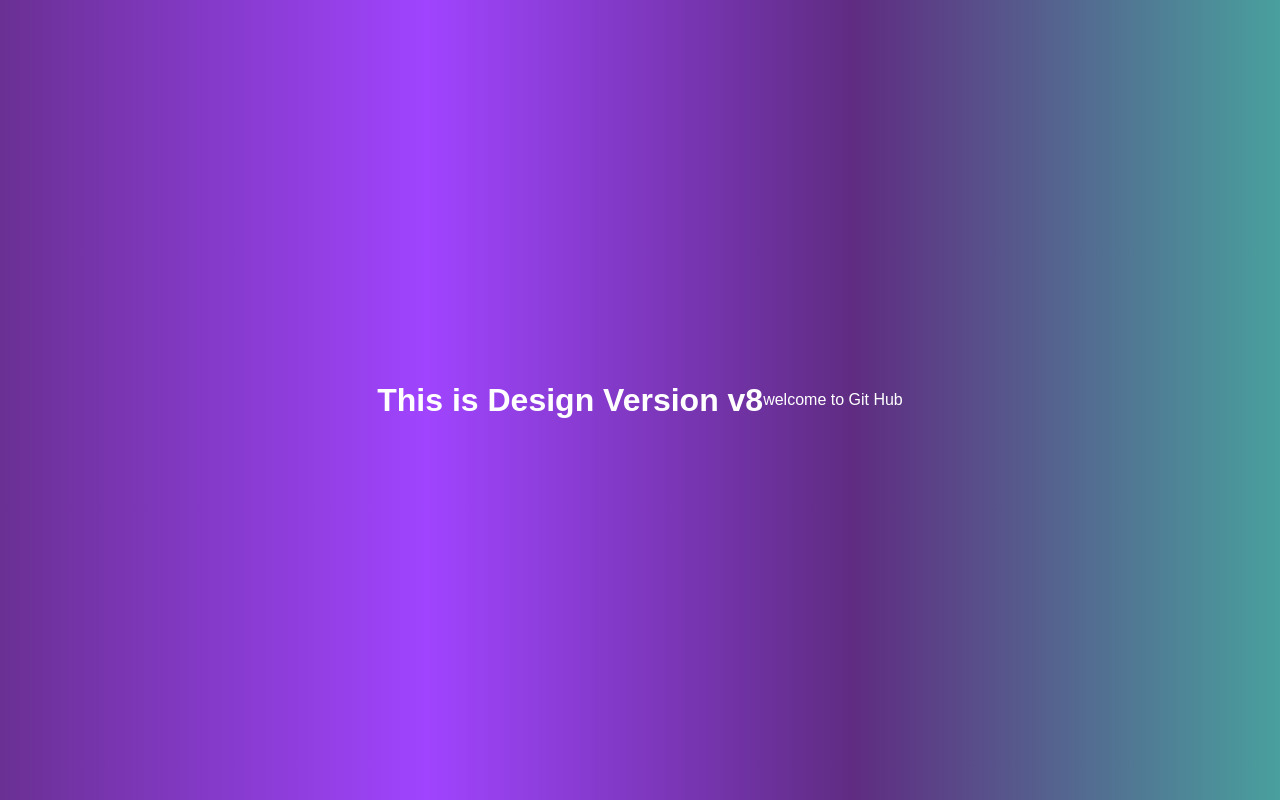
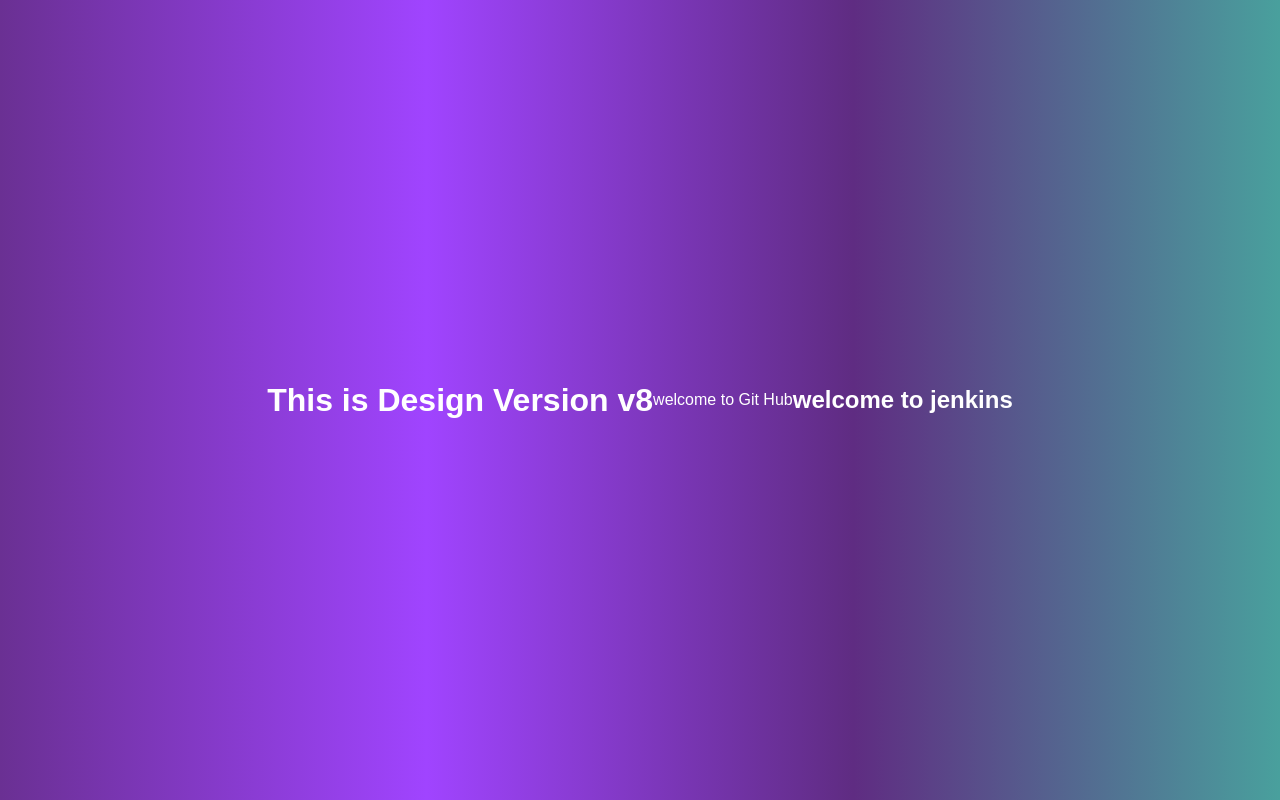
Before and after one commit to afsana-pro/myrepo, a plain HTML site: page index.html in a window 1280 px wide. Drawn offline with Linux system fonts and the light colour scheme.

Commit message:
Update index.html

```diff
--- a/index.html
+++ b/index.html
@@ -9,5 +9,6 @@
 <body>
     <h1>This is Design Version v8</h1>
     <p>welcome to Git Hub</p>
+    <h2>welcome to jenkins</h2>
 </body>
 </html>
```
